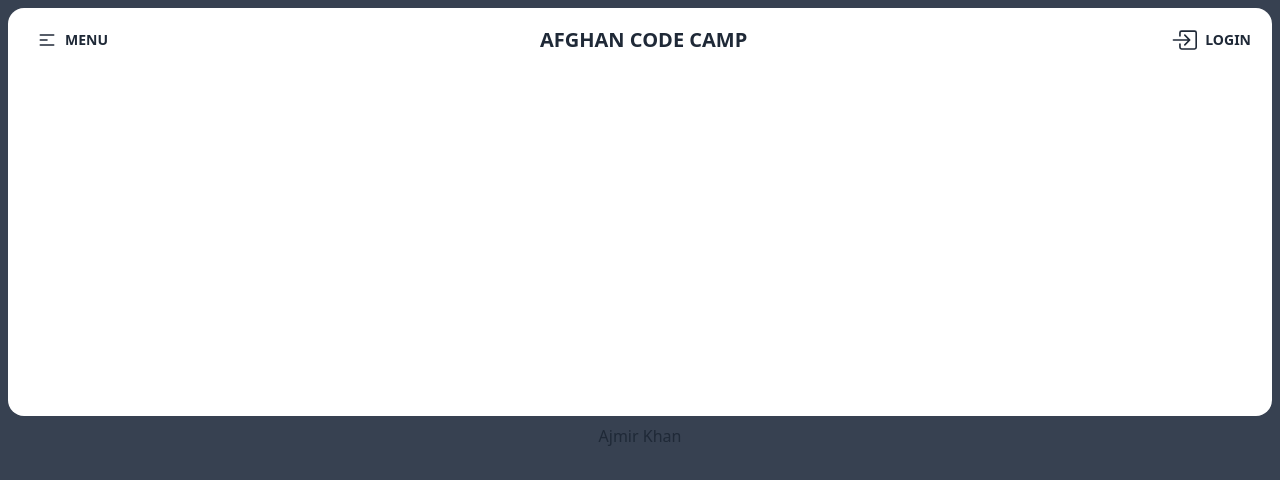
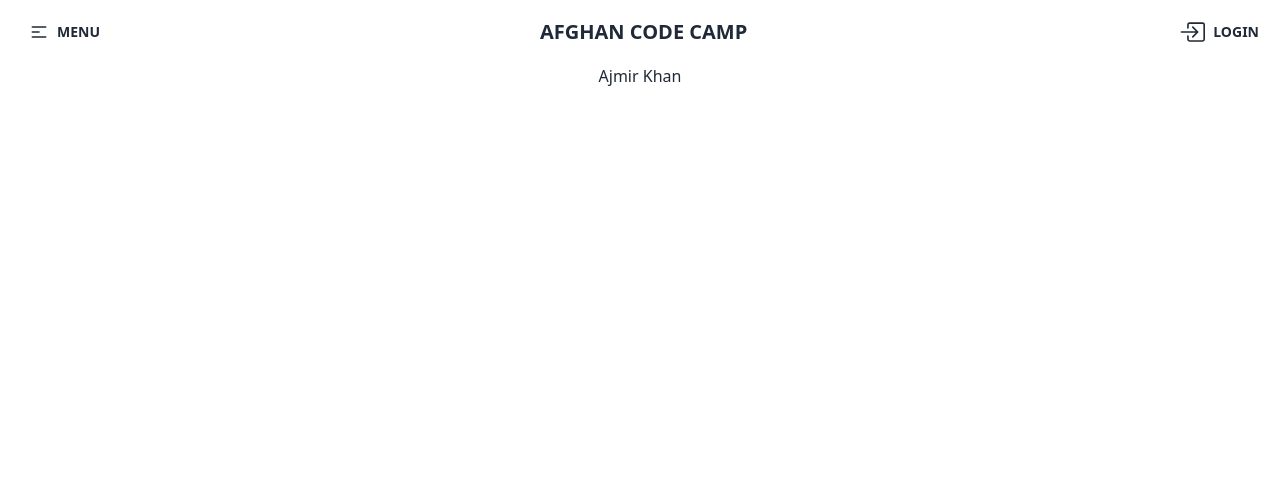
Before and after one commit to ajmir-github/MERNG-stack-blog-website, a Next.js app in the folder client/: page /profile in a window 1280 px wide. Shown: the top 480 px of the page. Built offline with nearby package versions, Linux system fonts and the light colour scheme.

Commit message:
theme mode added

```diff
--- a/client/components/Layout/index.jsx
+++ b/client/components/Layout/index.jsx
@@ -1,10 +1,12 @@
+import { boxClasses, classes, PageContainerClasses } from "../../styles";
 import Navbar from "../Navbar";
 
 export default function Layout(props) {
   return (
-    <div className="grid gap-2 bg-gray-700 min-h-screen p-2">
-      <nav className="flex justify-center">
-        <div className="max-w-screen-xl w-full bg-base-100 rounded-box p-2">
+    <div className={PageContainerClasses}>
+      <div className="grid gap-2 p-2">
+        <nav className="flex justify-center items-start">
+          <div className={classes("max-w-screen-xl w-full", boxClasses)}>
             <Navbar />
           </div>
         </nav>
@@ -12,5 +14,6 @@
           <div className="max-w-screen-xl">{props.children}</div>
         </main>
       </div>
+    </div>
   );
 }
--- a/client/components/LeftSideContainer/index.jsx
+++ b/client/components/LeftSideContainer/index.jsx
@@ -1,11 +1,12 @@
 import Link from "next/link";
 import { Tags, Bookmark, Tag, Bookmarks } from "react-bootstrap-icons";
+import { boxClasses, classes } from "../../styles";
 
 export default function LeftSideContainer({ categories, keywords }) {
   return (
     <div className="grid gap-2">
       {/* categories */}
-      <div className="grid bg-base-100 p-4 rounded-box gap-2">
+      <div className={classes("grid gap-2", boxClasses)}>
         <div className="btn btn-primary gap-2 btn-sm">
           <Bookmarks />
           All categories
@@ -25,7 +26,7 @@
       </div>
 
       {/* categories */}
-      <div className="grid bg-base-100 p-4 rounded-box gap-2">
+      <div className={classes("grid gap-2", boxClasses)}>
         <div className="btn gap-2 btn-secondary btn-sm">
           <Tags /> All tags
         </div>
--- a/client/components/Navbar/index.jsx
+++ b/client/components/Navbar/index.jsx
@@ -8,6 +8,7 @@
   Code,
   ArrowRight,
 } from "react-bootstrap-icons";
+import useDarkMode from "../../hooks/useDarkMode";
 
 function classes(...classes) {
   return classes.filter(Boolean).join(" ");
@@ -35,6 +36,7 @@
 };
 
 export default function Navbar() {
+  const [theme, toggleTheme] = useDarkMode();
   const [signed, setSigned] = useState(0);
   const [loginModal, setLoginModal] = useState(false);
   const openLoginModal = () => {
@@ -48,7 +50,7 @@
     <>
       <LoginModel open={loginModal} hanldeClose={closeLoginModal} />
       <div className="flex justify-between px-1">
-        <div className="btn btn-ghost gap-2">
+        <button className="btn btn-ghost gap-2" onClick={toggleTheme}>
           <svg
             xmlns="http://www.w3.org/2000/svg"
             className="h-5 w-5"
@@ -65,7 +67,7 @@
           </svg>
 
           <span className="hidden sm:block">Menu</span>
-        </div>
+        </button>
 
         <Link className="btn btn-ghost upper-case text-xl" href="/">
           <span className="hidden sm:block">Afghan Code Camp</span>
--- a/client/components/PostsContainer/PostCard.jsx
+++ b/client/components/PostsContainer/PostCard.jsx
@@ -8,6 +8,7 @@
   ChatText,
   ArrowRight,
 } from "react-bootstrap-icons";
+import { boxClasses, classes } from "../../styles";
 
 export default function PostCard({
   _id,
@@ -41,7 +42,9 @@
     </>
   );
   return (
-    <div className="grid grid-cols-1 rounded-2xl overflow-hidden bg-base-100 gap-2">
+    <div
+      className={classes("grid grid-cols-1 overflow-hidden gap-2", boxClasses)}
+    >
       {/* top: user, date, func to edit and delete */}
       <div className="flex w-full items-center justify-end p-4 md:p-6 lg:p-6">
         {author && author._id ? (
--- a/client/components/RightSideContainer/index.jsx
+++ b/client/components/RightSideContainer/index.jsx
@@ -1,11 +1,12 @@
 import Link from "next/link";
 import { ChatText, People, CardText } from "react-bootstrap-icons";
+import { boxClasses, classes } from "../../styles";
 
 export default function RightSideContainer({ count }) {
   return (
-    <div className="flex flex-col gap-2 ">
+    <div className="flex flex-col gap-2">
       {/* Register */}
-      <div className="alert shadow">
+      <div className={classes("alert", boxClasses)}>
         <div>
           <svg
             xmlns="http://www.w3.org/2000/svg"
@@ -34,7 +35,7 @@
         </div>
       </div>
       {/* two */}
-      <div className="stats stats-vertical shadow">
+      <div className={classes("stats stats-vertical", boxClasses)}>
         <div className="stat">
           <div className="stat-title">Users</div>
           <div className="stat-value">{count.users}</div>
--- /dev/null
+++ b/client/hooks/useDarkMode.js
@@ -0,0 +1,20 @@
+import { useEffect, useState } from "react";
+
+export default function useDarkMode(defaultMode = false) {
+  const [mode, setMode] = useState(defaultMode);
+  // const turnDarkMode = () => setMode(true);
+  // const turnLightMode = () => setMode(false);
+  const toggleMode = () => setMode((p) => !p);
+  useEffect(() => {
+    // ignore the SSR
+    if (!document?.documentElement) return;
+    if (!mode) {
+      document.documentElement.classList.add("dark");
+    } else {
+      document.documentElement.classList.remove("dark");
+    }
+  }, [mode]);
+  // return [mode, turnDarkMode, turnLightMode, toggleMode];
+  console.log({ mode });
+  return [mode, toggleMode];
+}
--- /dev/null
+++ b/client/pages/post/[postId].js
@@ -0,0 +1,19 @@
+import Link from "next/link";
+
+const Post = ({ title, author, date, excerpt }) => {
+  return (
+    <div className="bg-white rounded-md p-4 mb-4">
+      <Link href="/post/[id]" className="text-blue-500 font-medium text-lg">
+        {title}
+      </Link>
+      <div className="text-gray-100 text-sm">
+        <p>
+          by {author} on {date}
+        </p>
+      </div>
+      <p className="text-gray-100">{excerpt}</p>
+    </div>
+  );
+};
+
+export default Post;
--- /dev/null
+++ b/client/styles/index.js
@@ -0,0 +1,9 @@
+export function classes(...cls) {
+  return cls.filter(Boolean).join(" ");
+}
+
+export const PageContainerClasses = "bg-gray-300 dark:bg-gray-700";
+export const boxClasses =
+  "bg-gray-100 dark:bg-gray-800 rounded-box text-gray-800 dark:text-gray-100 shadow-lg";
+
+const test = <h1 className="shadow-none"></h1>;
--- a/client/tailwind.config.js
+++ b/client/tailwind.config.js
@@ -8,6 +8,7 @@
     extend: {},
   },
 
+  darkMode: "class",
   // daisyUI config (optional)
   daisyui: {
     styled: true,
--- a/client/utils/index.js
+++ /dev/null
@@ -1,3 +0,0 @@
-export function classes(...cls) {
-  return cls.filter(Boolean).join(" ");
-}
```
Also changed, not shown: client/components/SinglePostContainer/index.js (added). Lines whose indentation alone changed are shown as unchanged.
